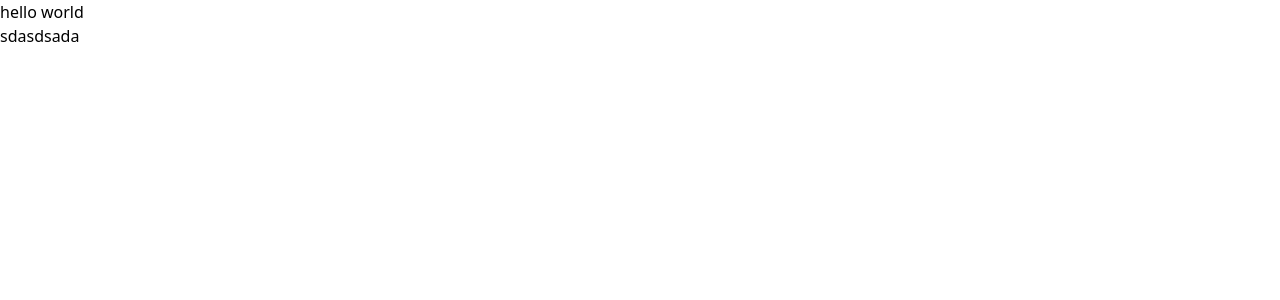
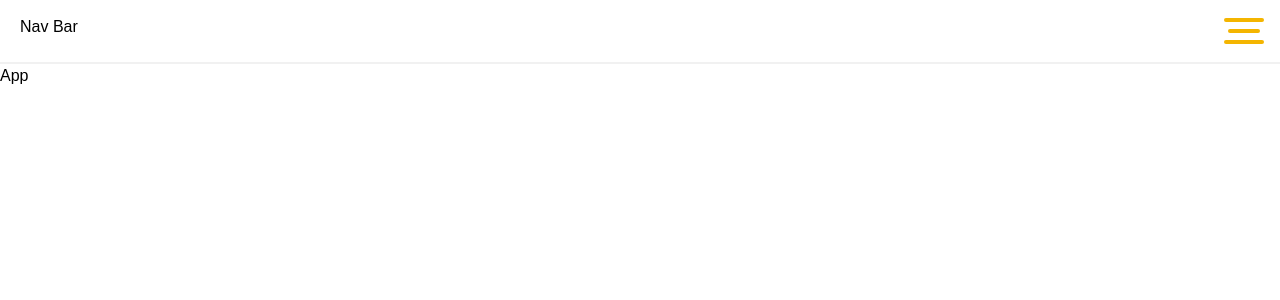
Before and after one commit to Revan99/Portfolio, a React (Create React App) app: page / in a window 1280 px wide. Shown: the top 300 px of the page. Built offline with nearby package versions, Linux system fonts and the light colour scheme.

Commit message:
add menu

```diff
--- a/package.json
+++ b/package.json
@@ -6,9 +6,11 @@
     "@testing-library/jest-dom": "^4.2.4",
     "@testing-library/react": "^9.3.2",
     "@testing-library/user-event": "^7.1.2",
+    "framer-motion": "^2.9.1",
     "react": "^16.13.1",
     "react-dom": "^16.13.1",
-    "react-scripts": "3.4.3"
+    "react-scripts": "3.4.3",
+    "styled-components": "^5.2.0"
   },
   "scripts": {
     "format": "prettier src\"src/**/*.{js,html}\" --write",
--- /dev/null
+++ b/src/App.css
@@ -0,0 +1,3 @@
+body {
+  font-family: Poppins, sans-serif;
+}
--- a/src/App.js
+++ b/src/App.js
@@ -1,9 +1,11 @@
 import React from "react";
-
+import Navbar from "./components/Navbar";
+import "./App.css";
 function App() {
   return (
-    <div className=''>
-      <h1>hello world</h1> <h2>sdasdsada</h2>
+    <div className="App">
+      <Navbar />
+      App
     </div>
   );
 }
--- /dev/null
+++ b/src/components/Burger.js
@@ -0,0 +1,48 @@
+import React, { useState } from "react";
+import styled from "styled-components";
+import RightNav from "./RightNav";
+
+const StyledBurger = styled.div`
+  top: 15px;
+  right: 20px;
+  z-index: 20;
+  div {
+    width: 2.5rem;
+    height: 0.25rem;
+    background-color: #f4b500;
+    border-radius: 10px;
+    transform-origin: 1px;
+    transition: all 0.3s linear;
+    &:nth-child(1) {
+      transform: ${({ open }) => (open ? "rotate(45deg)" : "rotate(0)")};
+    }
+    &:nth-child(2) {
+      width: 2rem;
+      transform: ${({ open }) => (open ? "translateX(100%)" : "translateX(0)")};
+      opacity: ${({ open }) => (open ? 0 : 1)};
+    }
+    &:nth-child(3) {
+      transform: ${({ open }) => (open ? "rotate(-45deg)" : "rotate(0)")};
+    }
+  }
+`;
+
+const Burger = () => {
+  const [open, setOpen] = useState(false);
+
+  return (
+    <>
+      <StyledBurger
+        className="cursor-pointer w-8 h-8 fixed flex items-center justify-around flex-col"
+        open={open}
+        onClick={() => setOpen(!open)}
+      >
+        <div />
+        <div />
+        <div />
+      </StyledBurger>
+      <RightNav open={open} />
+    </>
+  );
+};
+export default Burger;
--- /dev/null
+++ b/src/components/Navbar.js
@@ -0,0 +1,24 @@
+import React from "react";
+import styled from "styled-components";
+import Burger from "./Burger";
+
+const Nav = styled.nav`
+  border-bottom: 2px solid #f1f1f1;
+  padding: 0 20px;
+  display: flex;
+  justify-content: space-between;
+  .logo {
+    padding: 15px 0;
+  }
+`;
+
+const Navbar = () => {
+  return (
+    <Nav className="w-full h-16">
+      <div className="logo">Nav Bar</div>
+      <Burger />
+    </Nav>
+  );
+};
+
+export default Navbar;
--- /dev/null
+++ b/src/components/RightNav.js
@@ -0,0 +1,42 @@
+import React from "react";
+import styled from "styled-components";
+import { motion } from "framer-motion";
+const lists = [
+  { name: "Home", url: "#" },
+  { name: "Skills", url: "#" },
+  { name: "Projects", url: "#" },
+  { name: "Contact", url: "#" },
+];
+const Ul = styled.ul`
+  width: 300px;
+  background-color: #0d2538;
+  transform: ${({ open }) => (open ? "translateX(0)" : "translateX(100%)")};
+  li {
+    border-color: "#F4B500";
+  }
+`;
+
+const RightNav = ({ open }) => {
+  return (
+    <Ul
+      open={open}
+      className="transition-transform duration-500 ease-in-out top-0 right-0  p-12 h-screen flex fixed items-center list-none flex-col"
+    >
+      {lists.map((list,i) => (
+        <motion.li
+          className={ `font-bold mt-32 border-primary rounded cursor-pointer border-solid border-2 py-2 px-8 text-white`}
+          initial={{ opacity: 0 }}
+          animate={{ opacity: 1, transition: { duration: 1 } }}
+          whileHover={{
+            backgroundColor: "#F4B500",
+            transition: { ease: "easeInOut" },
+          }}
+        >
+          <a href={list.url}>{list.name}</a>
+        </motion.li>
+      ))}
+    </Ul>
+  );
+};
+
+export default RightNav;
```
Also changed, not shown: 1 other file (tests, documents, lock files or other folders).
